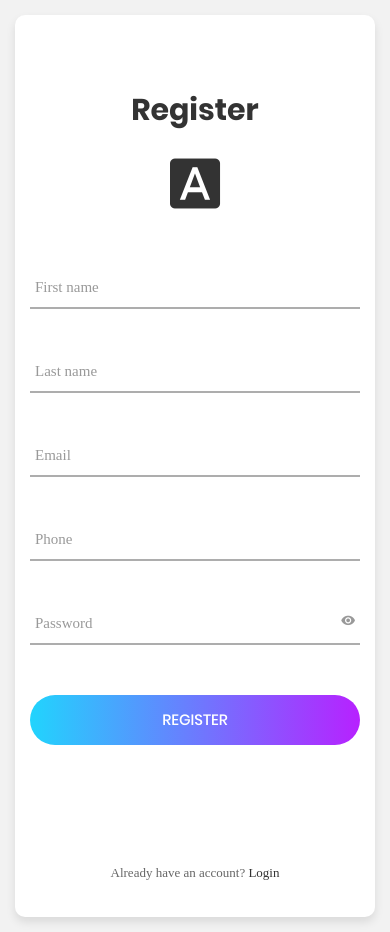
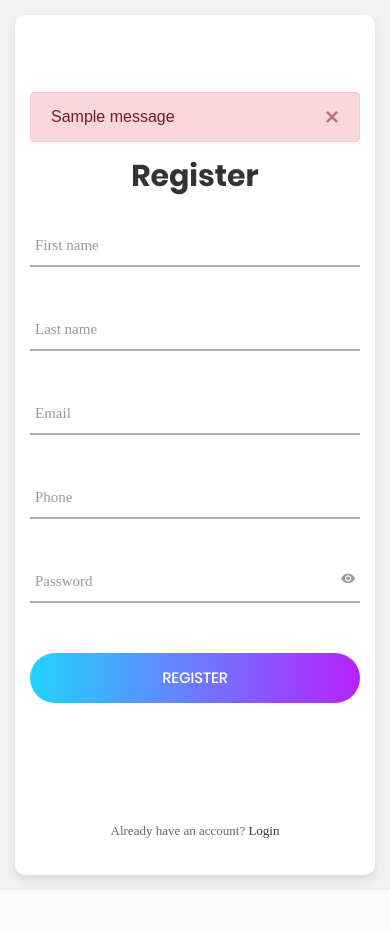
Before and after one commit to MSDS698/2020-product-analytics-group-project-impulses, a Flask app: page /register in a window 390 px wide. After the commit the page ends 885 px from the top, so only its background shows below. Run offline with Flask 2, Linux system fonts and the light colour scheme; tables that the repository leaves empty hold one stand-in row (values such as "Sample post"); one stand-in notice (Sample message) is shown; some libraries are stand-ins or nearby versions; some web fonts are replaced.

Commit message:
Add flash message (#56)
* add flash msg for register and login

* del .idea files

* add valid phone num flash msg

* add valid phone num flash msg

* fix pep8

```diff
--- a/app/__init__.py
+++ b/app/__init__.py
@@ -2,6 +2,7 @@ from flask import Flask
 from config import Config
 from flask_sqlalchemy import SQLAlchemy
 from flask_login import LoginManager
+from flask_bootstrap import Bootstrap
 
 application = Flask(__name__)
 application.config.from_object(Config)
@@ -13,6 +14,8 @@ db.session.commit()
 login_manager = LoginManager()
 login_manager.init_app(application)
 
+bootstrap = Bootstrap(application)
+
 from app import routes
 from app import classes
 
--- a/app/classes.py
+++ b/app/classes.py
@@ -281,11 +281,8 @@ class RegistrationForm(FlaskForm):
         DataRequired(message='Input Required')])
     email = StringField("Email Address:", validators=[
         DataRequired(message='Input Required')])
-    phone = StringField("Phone Number:",
-                        validators=[Length(min=10, max=10,
-                                           message="Please put in 10 digits "
-                                                   "valid phone number"
-                                           )])
+    phone = StringField("Phone Number:", validators=[
+        DataRequired(message='Input Required')])
     password = PasswordField("Create a Password:", validators=[
         DataRequired(message='Input Required')])
     submit = SubmitField("Submit")
--- a/app/routes.py
+++ b/app/routes.py
@@ -129,7 +129,7 @@ def login():
             add_login_coin(user)
             return redirect(url_for("index"))
         else:
-            return "Not a valid user"
+            flash('Invalid username and password combination')
     return render_template("login.html", form=login_form)
 
 
@@ -149,8 +149,12 @@ def register():
         user_count = (classes.User.query.filter_by(email=email).count(
         ) + classes.User.query.filter_by(phone=phone).count())
 
-        # User information does not already exist in DB
-        if user_count == 0:
+        if len(phone) != 10:
+            flash('Error - Please enter a valid phone number')
+        elif user_count != 0:
+            flash('Error - User already exists')
+        else:
+            # User information does not already exist in DB
             user = classes.User(first_name, last_name, email, phone, password)
             db.session.add(user)
             db.session.commit()
--- /dev/null
+++ b/app/templates/flash.html
@@ -0,0 +1,10 @@
+{% with messages = get_flashed_messages() %}
+    {% if messages %}
+        <div class="alert alert-danger alert-dismissible">
+            <button type="button" class="close" data-dismiss="alert"><span>&times;</span></button>
+            {% for message in messages %}
+                {{ message }}
+            {% endfor %}
+        </div>
+    {% endif %}
+{% endwith %}
--- a/app/templates/login.html
+++ b/app/templates/login.html
@@ -32,14 +32,13 @@
 	<div class="limiter">
 		<div class="container-login100">
 			<div class="wrap-login100">
+				{% include 'flash.html' %}
 				<form class="login100-form validate-form" method="POST">
 					{{ form.csrf_token }}
 					<span class="login100-form-title p-b-26">
 						Login
 					</span>
-					<span class="login100-form-title p-b-48">
-						<i class="zmdi zmdi-font"></i>
-					</span>
+
 
 					<div class="wrap-input100 validate-input" data-validate = "Valid email is: a@b.c">
 						{{form.email(class="input100", type="text")}}
--- a/app/templates/register.html
+++ b/app/templates/register.html
@@ -32,14 +32,14 @@
 	<div class="limiter">
 		<div class="container-login100">
 			<div class="wrap-login100">
+				{% include 'flash.html' %}
+
 				<form class="login100-form validate-form" method="POST">
 					{{ form.csrf_token }}
 					<span class="login100-form-title p-b-26">
 						Register
 					</span>
-					<span class="login100-form-title p-b-48">
-						<i class="zmdi zmdi-font"></i>
-					</span>
+
 
 					<div class="wrap-input100 validate-input" data-validate = "Enter first name">
 						{{form.first_name(class="input100", type="text")}}
```
Also changed, not shown: 1 other file.
